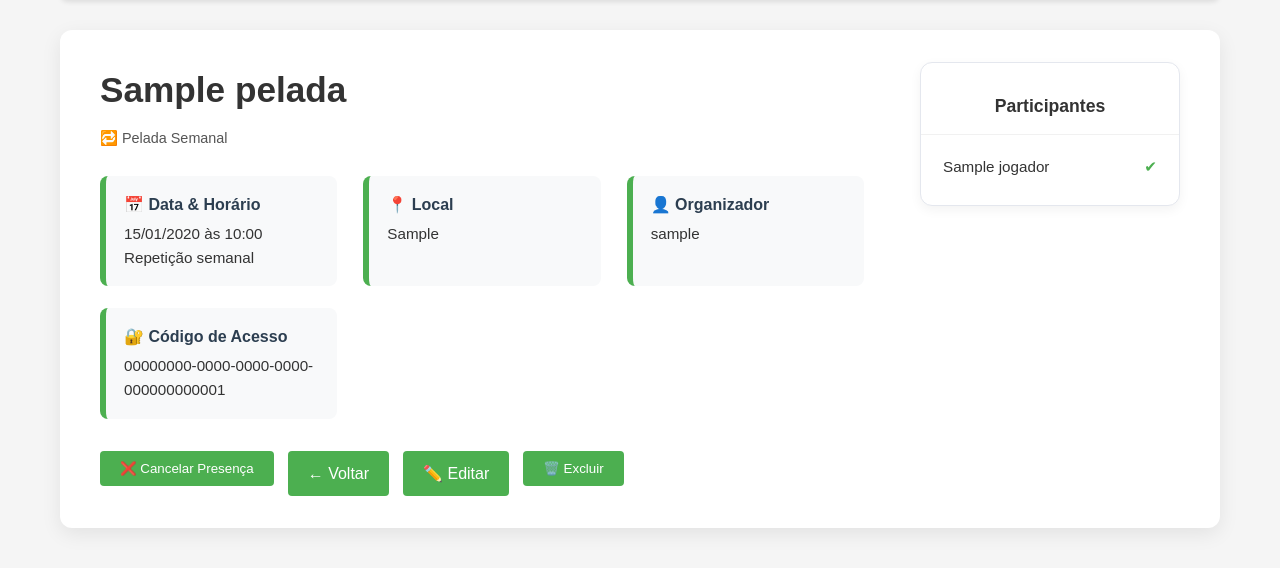
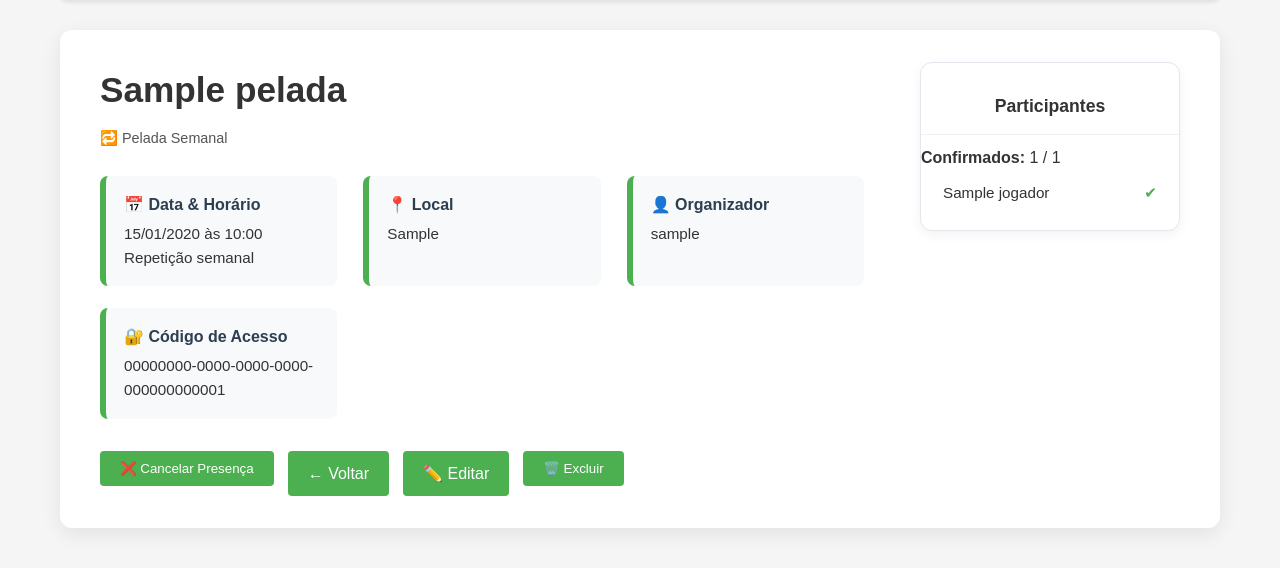
Before and after one commit to Artur-Antunes-1/FutHub_PROJETO_FDS, a Django app: page /peladas/1/ in a window 1280 px wide. Shown: the part 111-679 px from the top of the page. Run offline with Django 5.2, Linux system fonts and the light colour scheme; a user stored in the database is signed in; tables that the repository leaves empty hold one stand-in row (values such as "Sample post").

Commit message:
feat: contador de confirmados por pelada e limite de participantes

```diff
--- a/FutHub_PROJETO_FDS/core/models.py
+++ b/FutHub_PROJETO_FDS/core/models.py
@@ -18,6 +18,7 @@ class Pelada(models.Model):
     local = models.CharField(max_length=120)
     recorrente = models.BooleanField(default=False)
     organizador = models.ForeignKey(User, on_delete=models.CASCADE, related_name='peladas_criadas')
+    limite_participantes = models.IntegerField(default=20)
 
     class Meta:
         ordering = ['-data_inicial', 'hora']
--- a/FutHub_PROJETO_FDS/core/templates/core/detalhes_pelada.html
+++ b/FutHub_PROJETO_FDS/core/templates/core/detalhes_pelada.html
@@ -71,6 +71,8 @@
     <!-- COLUNA PARTICIPANTES ------------------------------------------- -->
     <aside class="lista-participantes">
       <h3>Participantes</h3>
+      <p><strong>Confirmados:</strong> {{ confirmados }} / {{ limite }}</p>
+
       {% for p in presencas %}
         <div class="participante">
           <span>{{ p.jogador.nome }}</span>
--- a/FutHub_PROJETO_FDS/core/views.py
+++ b/FutHub_PROJETO_FDS/core/views.py
@@ -71,6 +71,9 @@ def detalhes_pelada(request, pk):
         .select_related('jogador')
         .order_by('jogador__nome')
     )
+    # 👉 AQUI adicionamos a contagem de confirmados
+    confirmados = presencas.filter(confirmado=True).count()
+    limite = pelada.limite_participantes
 
     return render(
         request,
@@ -80,6 +83,8 @@ def detalhes_pelada(request, pk):
             'presencas': presencas,
             'ja_participa': presencas.filter(jogador=jogador).exists(),
             'confirmado': presencas.filter(jogador=jogador, confirmado=True).exists(),
+            'confirmados': confirmados,
+            'limite': limite,
         },
     )
 
```
